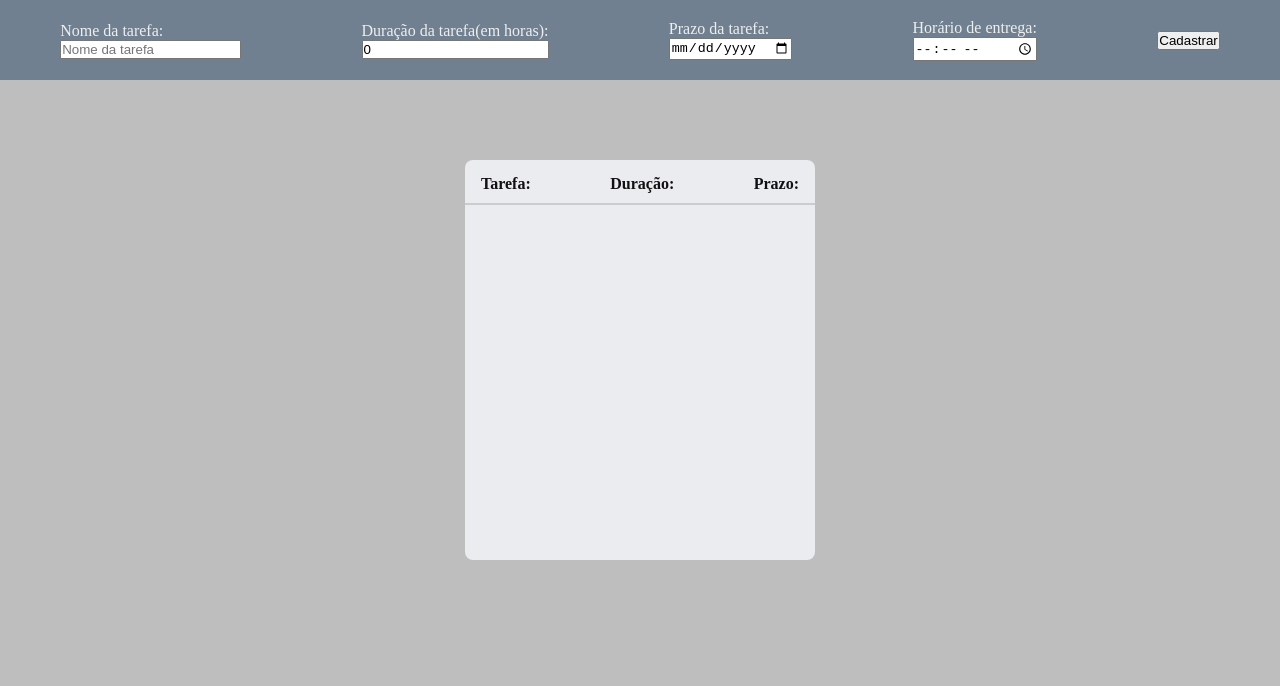
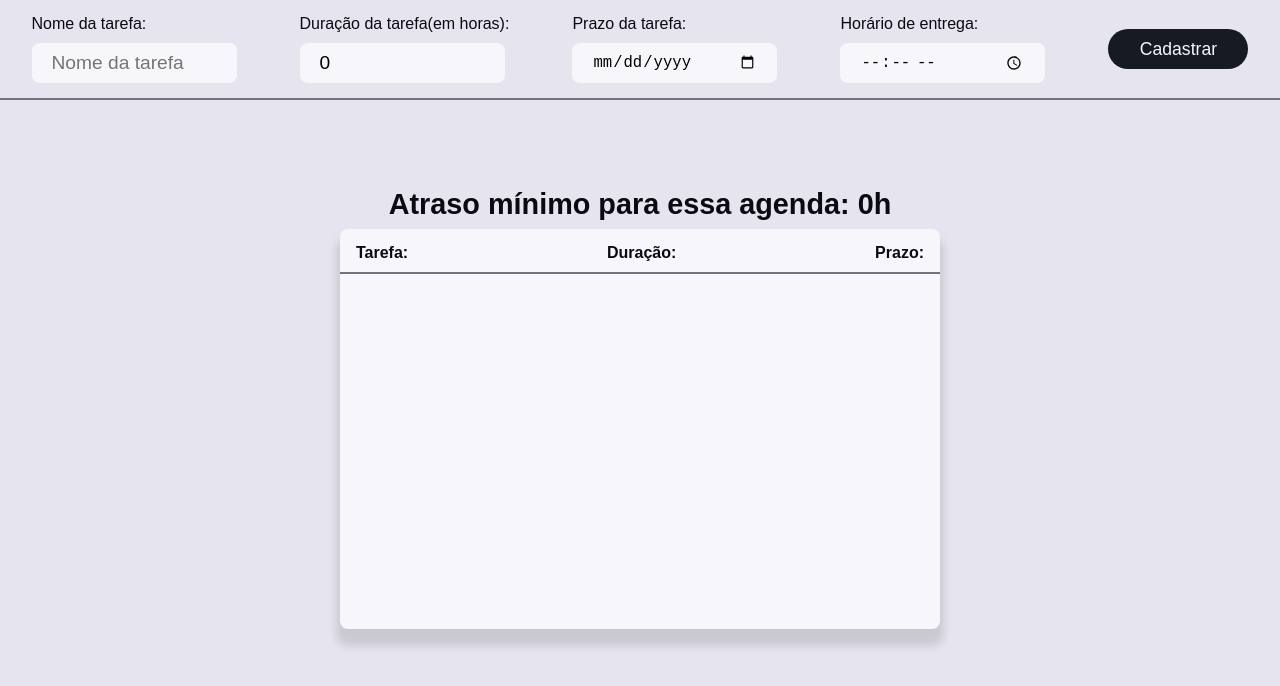
Before and after one commit to projeto-de-algoritmos/AgendaOrganizada, a React (Create React App) app in the folder agendaorganizada/: page / in a window 1280 px wide. Shown: the top 686 px of the page. Built offline with nearby package versions, Linux system fonts and the light colour scheme.

Commit message:
feat: add new style and show min-lateness on screen

```diff
--- a/agendaorganizada/src/App.tsx
+++ b/agendaorganizada/src/App.tsx
@@ -17,6 +17,7 @@ const App: React.FC = () => {
   const [deadline, setDeadline] = useState<string>('');
   const [deadlineHour, setDeadlineHour] = useState<string>('');
   const [tasks, setTasks] = useState<Array<ITask>>([]);
+  const [lateness, setLateness] = useState<number>(0);
 
   // const printaDados = (e: React.MouseEvent<HTMLButtonElement, MouseEvent>) => {
   //   e.preventDefault();
@@ -36,7 +37,7 @@ const App: React.FC = () => {
       deadline,
     };
     tasksArray.push(task);
-    minimizeLateness(tasksArray);
+    setLateness(minimizeLateness(tasksArray));
     setTasks(tasksArray);
     setName('');
     setDuration(0);
@@ -90,6 +91,12 @@ const App: React.FC = () => {
         <button type="submit">Cadastrar</button>
       </form>
       <div className="taskscontainer">
+        <h1>
+          Atraso mínimo para essa agenda:
+          {' '}
+          {lateness}
+          h
+        </h1>
         <div className="tasks">
           <div className="task">
             <p><strong>Tarefa:</strong></p>
@@ -103,7 +110,7 @@ const App: React.FC = () => {
                 {task.duration}
                 h
               </p>
-              <p>{task.deadline}</p>
+              <p>{`${task.transformedDeadline} ${task.deadlineHour}`}</p>
             </div>
           ))}
         </div>
--- a/agendaorganizada/src/index.css
+++ b/agendaorganizada/src/index.css
@@ -4,27 +4,69 @@
   box-sizing: border-box;
 }
 
+html, body {
+  background-color: #E6E4EE;
+}
+
 .App {
   width: 100vw;
   height: 100vh;
+  color: #090B10;
+  background-color: #E6E4EE;
+  font-family: sans-serif;
 
-  background-color: #bebebe;
+  display: flex;
+  flex-direction: column;
 }
 
 form {
   width: 100vw;
-  height: 80px;
-  background-color: #708090;
-  color: #eee;
+  min-height: 100px;
 
   display: flex;
+  flex-wrap: wrap;
   justify-content: space-around;
   align-items: center;
+
+  border-bottom: 2px solid #6F7480;
 }
 
 form label {
   display: flex;
   flex-direction: column;
+}
+
+form input {
+  height: 40px;
+  width: 205px;
+  background-color: #F7F7FB;
+  border: none;
+  border-radius: 8px;
+  outline: none;
+  padding: 20px;
+  margin-top: 10px;
+  font-size: 1.2em;
+
+}
+
+.App form button {
+  width: 140px;
+  height: 40px;
+  border-radius:  50px;
+  outline: none;
+  font-size: 1.1em;
+  border: none;
+  background-color: #161A22;
+  color: #F7F7FB;
+}
+
+.App form button:hover {
+  cursor: pointer;
+  background-color: #090B10;
+}
+
+.App form button:active {
+  box-shadow: 5px 5px 15px 7px rgba(0,0,0,0.3);
 }
 
 .taskscontainer{
@@ -38,13 +80,19 @@ form label {
   align-items: center;
 }
 
+.taskscontainer h1 {
+  margin: 8px;
+  font-size: 1.8em;
+}
+
 .tasks {
-  width: 350px;
+  width: 600px;
   height: 400px;
-  background-color: #ebecf0;
+  background-color: #F7F7FB;
   border-radius: 8px;
+  box-shadow: 0px 13px 9px 4px rgba(0,0,0,0.12);
 
-  color: #111;
+  color: #090B10;
 
   display: flex;
   justify-content: flex-start;
@@ -53,6 +101,8 @@ form label {
 
   padding-top: 5px;
   padding-bottom: 5px;
+
+
 }
 
 .task {
@@ -62,5 +112,24 @@ form label {
   justify-content: space-between;
   align-items: center;
   padding: 16px;
-  border-bottom: 2px solid #ccc;
+  border-bottom: 2px solid #6F7480;
 }
+
+@media(max-width: 1008px){
+  form {
+    flex-direction: column;
+    min-height: auto;
+  }
+  form label {
+    margin: 10px;
+  }
+  form button {
+    margin-bottom: 10px;
+  }
+}
+
+@media(max-width: 365px){
+  .tasks {
+    width: 95vw;
+  }
+}
```
